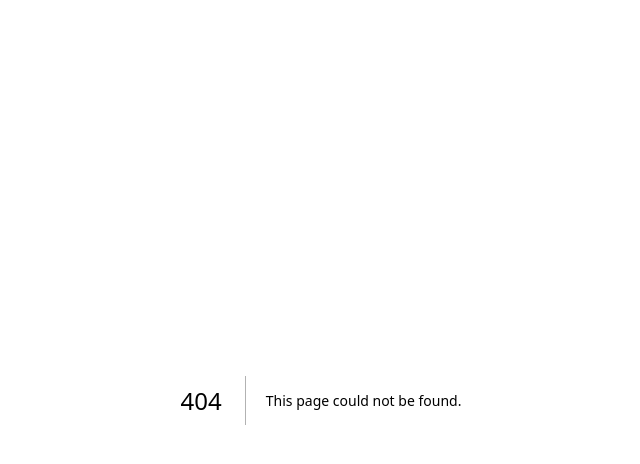
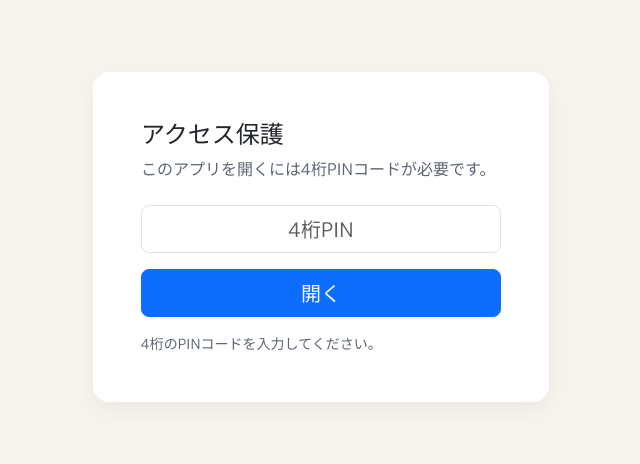
Before and after one commit to halu23489/material-manager, a Next.js app: page /unlock in a window 1280 px wide. Before the commit this address had no page. Shown: the top 464 px of the page, without its empty margins (319-959 px from the left). Built offline with nearby package versions, Linux system fonts and the light colour scheme.

Commit message:
Add 4-digit PIN lock for app access

```diff
--- /dev/null
+++ b/src/app/unlock/page.tsx
@@ -0,0 +1,89 @@
+"use client";
+
+import { useMemo, useState } from "react";
+import { useRouter, useSearchParams } from "next/navigation";
+
+function isValidPinFormat(value: string) {
+  return /^\d{4}$/.test(value);
+}
+
+export default function UnlockPage() {
+  const router = useRouter();
+  const searchParams = useSearchParams();
+  const nextPath = useMemo(() => {
+    const raw = searchParams.get("next") ?? "/";
+    return raw.startsWith("/") ? raw : "/";
+  }, [searchParams]);
+
+  const [pin, setPin] = useState("");
+  const [message, setMessage] = useState("4桁のPINコードを入力してください。");
+  const [isPending, setIsPending] = useState(false);
+
+  async function handleSubmit(event: { preventDefault: () => void }) {
+    event.preventDefault();
+
+    const normalized = pin.replace(/[^\d]/g, "").slice(0, 4);
+
+    if (!isValidPinFormat(normalized)) {
+      setMessage("PINコードは4桁の数字で入力してください。");
+      return;
+    }
+
+    setIsPending(true);
+
+    try {
+      const response = await fetch("/api/auth/unlock", {
+        method: "POST",
+        headers: { "Content-Type": "application/json" },
+        body: JSON.stringify({ pin: normalized }),
+      });
+
+      const result = (await response.json().catch(() => ({}))) as { error?: string };
+
+      if (!response.ok) {
+        setMessage(result.error ?? "認証に失敗しました。");
+        return;
+      }
+
+      router.replace(nextPath);
+      router.refresh();
+    } finally {
+      setIsPending(false);
+    }
+  }
+
+  return (
+    <main className="inventory-shell">
+      <div className="container" style={{ maxWidth: 480 }}>
+        <section className="inventory-card card border-0 rounded-4 mt-5">
+          <div className="card-body p-4 p-md-5">
+            <h1 className="h4 mb-2">アクセス保護</h1>
+            <p className="inventory-subtle mb-4">このアプリを開くには4桁PINコードが必要です。</p>
+
+            <form className="d-grid gap-3" onSubmit={handleSubmit}>
+              <input
+                type="password"
+                inputMode="numeric"
+                pattern="[0-9]*"
+                maxLength={4}
+                autoComplete="one-time-code"
+                placeholder="4桁PIN"
+                className="form-control form-control-lg text-center"
+                value={pin}
+                onChange={(event) =>
+                  setPin((event.target as HTMLInputElement).value.replace(/[^\d]/g, "").slice(0, 4))
+                }
+              />
+
+              <button type="submit" className="btn btn-primary btn-lg" disabled={isPending}>
+                {isPending ? "確認中..." : "開く"}
+              </button>
+            </form>
+
+            <p className="small mt-3 mb-0 inventory-subtle">{message}</p>
+          </div>
+        </section>
+      </div>
+    </main>
+  );
+}
```
Also changed, not shown: src/app/api/auth/unlock/route.ts (added, +41 -0 lines), src/middleware.ts (added, +40 -0 lines), 1 other file (tests, documents, lock files or other folders).
